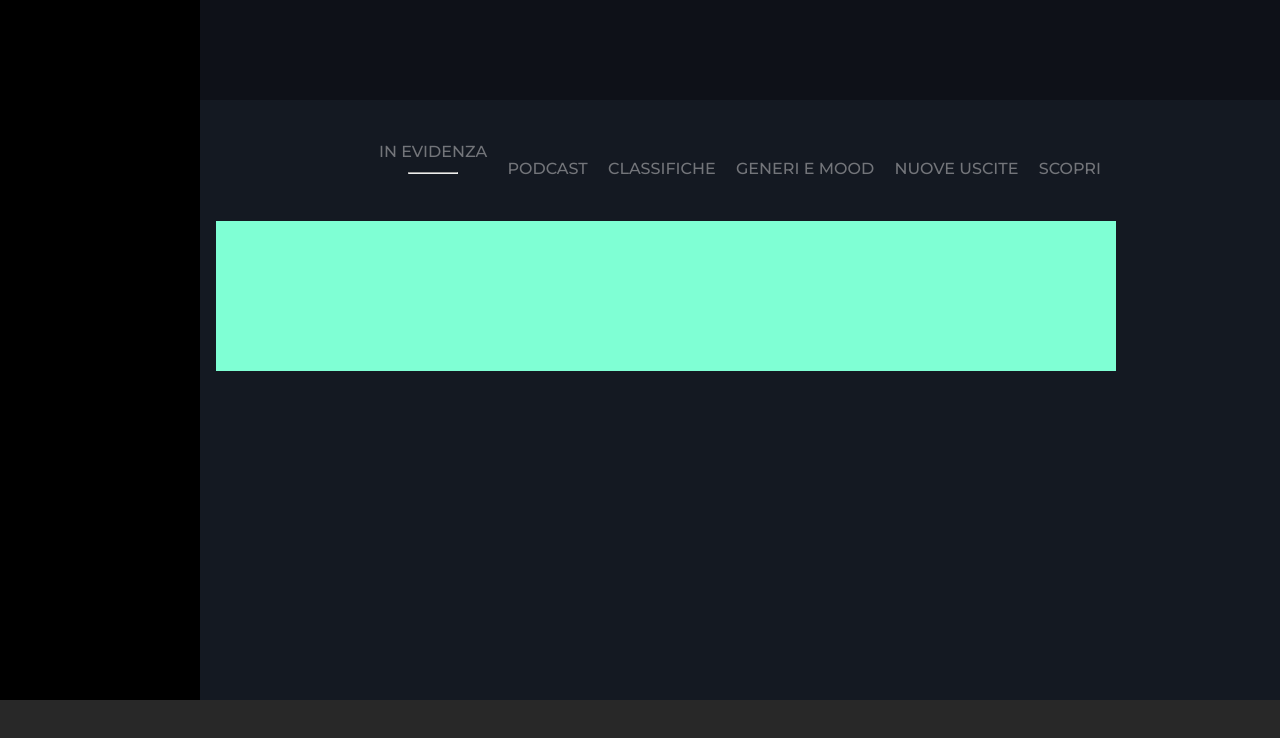
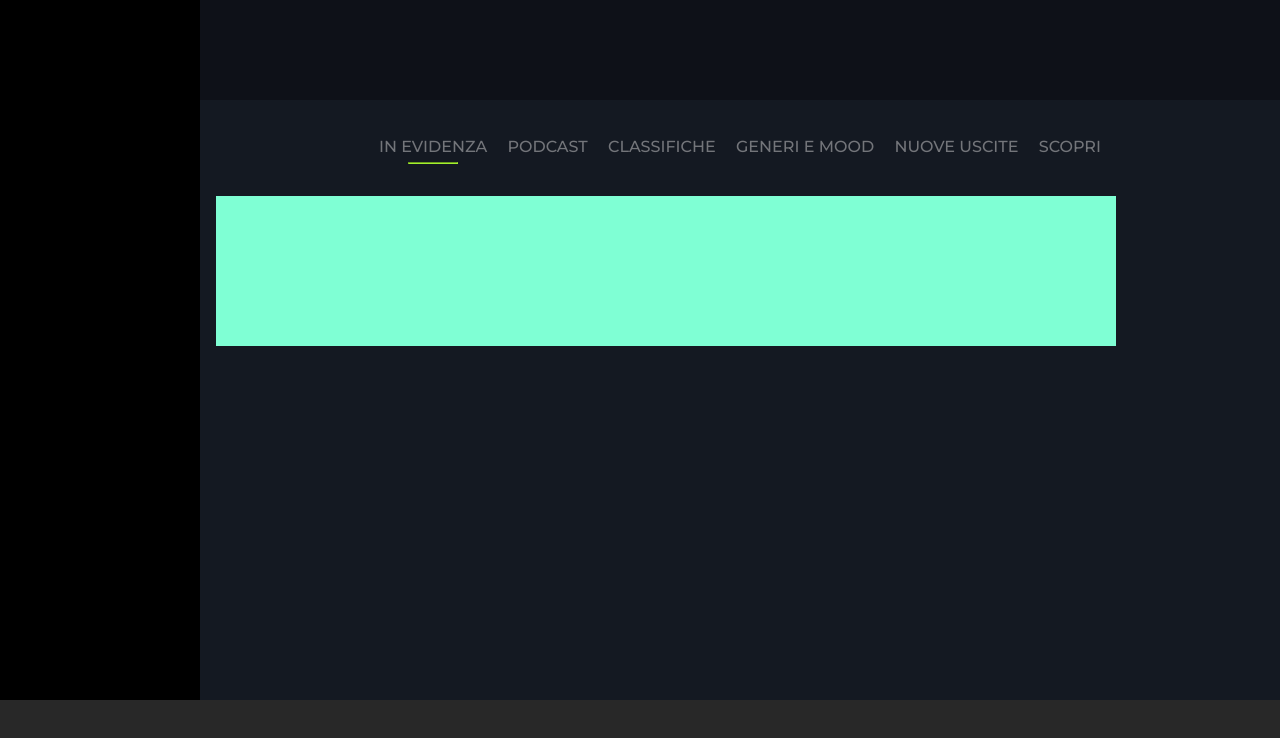
Before and after one commit to LauraMargherita25/html-css-spotifyweb, a plain HTML site: page index.html in a window 1280 px wide. Drawn offline with Linux system fonts and the light colour scheme.

Commit message:
Nav-content style ok

```diff
--- a/index.html
+++ b/index.html
@@ -35,12 +35,30 @@
             <div class="main-content">
                 <nav class="nav-content">
                     <ul>
-                        <li>in evidenza<hr></li>
-                        <li>podcast</li>
-                        <li>classifiche</li>
-                        <li>generi e mood</li>
-                        <li>nuove uscite</li>
-                        <li>scopri</li>
+                        <li>
+                            <p>in evidenza</p>
+                            <hr>
+                        </li>
+                        <li>
+                            <p>podcast</p>
+                            <hr>
+                        </li>
+                        <li>
+                            <p>classifiche</p>
+                            <hr>
+                        </li>
+                        <li>
+                            <p>generi e mood</p>
+                            <hr>
+                        </li>
+                        <li>
+                            <p>nuove uscite</p>
+                            <hr>
+                        </li>
+                        <li>
+                            <p>scopri</p>
+                            <hr>
+                        </li>
                     </ul>
                 </nav>
 
--- a/style/style.css
+++ b/style/style.css
@@ -77,22 +77,28 @@ main{
     text-transform: uppercase;
     color: #73757a;
     font-weight: 500;
-    line-height: 40px;
+    line-height: 30px;
 }
 
 .nav-content li{
     display: inline-block;
     padding: 0 .5rem;
+    vertical-align: middle;
 }
 
 .nav-content hr{
     width: 50px;
     margin: auto;
-    color: #a3f02e;
+    border-color: transparent;
+}
+
+.nav-content li:first-child hr{
+    border-color: #a3f02e;
 }
 
 .main-content .row{
     display: flex;
+
 }
 
 .main-content .tile{
```
